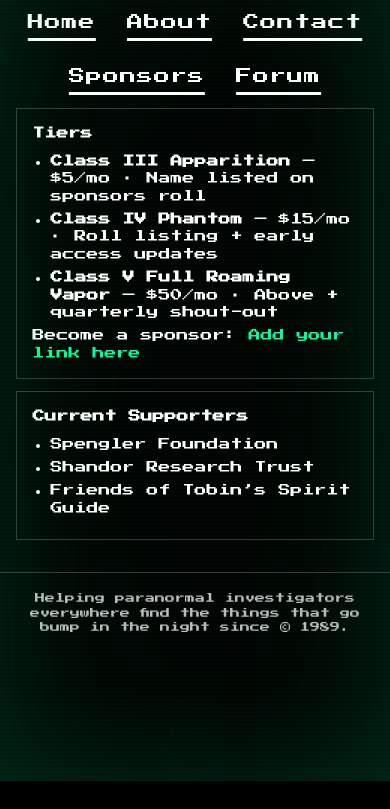
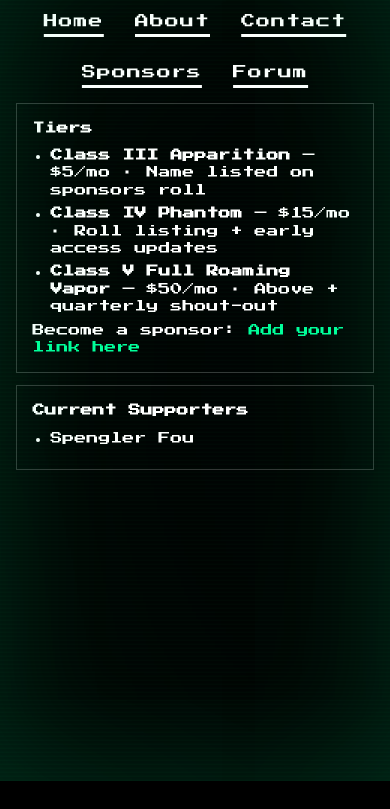
Before and after one commit to amhogsx-blip/occult-reference-search, a plain HTML site: page sponsors.html in a window 390 px wide. Shown: the part 63-872 px from the top of the page. Drawn offline with Linux system fonts and the light colour scheme.

Commit message:
Update sponsors.html

```diff
--- a/sponsors.html
+++ b/sponsors.html
@@ -6,21 +6,36 @@
 <link href="https://fonts.googleapis.com/css2?family=Press+Start+2P&display=swap" rel="stylesheet">
 <style>
 :root{--bg:#000;--fg:#fff;--muted:#bbb;--accent:#00ff99;--border:#333;}
-html,body{margin:0;height:100%;background:var(--bg);color:var(--fg);font-family:"Press Start 2P",monospace;font-size:12px;line-height:1.45}
+html,body{margin:0;height:100%;background:var(--bg);color:var(--fg);
+  font-family:"Press Start 2P",monospace;font-size:12px;line-height:1.45}
 body::before,body::after{content:"";position:fixed;inset:0;pointer-events:none;z-index:9999}
-body::before{background:linear-gradient(rgba(0,255,153,.06), rgba(0,255,153,.06)) 0 0/100% 100%,repeating-linear-gradient(0deg,rgba(0,255,153,.08) 0,rgba(0,255,153,.08) 1px,transparent 2px,transparent 4px);mix-blend-mode:screen;animation:scan-flicker 6s infinite linear}
+body::before{
+  background:linear-gradient(rgba(0,255,153,.06), rgba(0,255,153,.06)) 0 0/100% 100%,
+             repeating-linear-gradient(0deg,rgba(0,255,153,.08) 0,rgba(0,255,153,.08) 1px,transparent 2px,transparent 4px);
+  mix-blend-mode:screen;animation:scan-flicker 6s infinite linear}
 body::after{box-shadow:inset 0 0 120px rgba(0,255,153,.12),inset 0 0 280px rgba(0,255,153,.08)}
 @keyframes scan-flicker{0%{opacity:.22}45%{opacity:.28}50%{opacity:.20}55%{opacity:.28}100%{opacity:.22}}
 a{color:var(--accent);text-decoration:none}a:hover{text-decoration:underline}
-.title{text-align:center;font-size:clamp(22px,5vw,46px);letter-spacing:2px;text-shadow:0 0 8px rgba(0,255,153,.2);margin:28px 0 12px}
-.btnbar{display:flex;justify-content:center;gap:min(8vw,80px);margin:14px auto 20px;flex-wrap:wrap}
-.btn{color:#fff;text-decoration:underline;text-decoration-thickness:3px;text-underline-offset:8px;letter-spacing:1px;font-size:16px}
-.btn:hover{color:#fff;text-decoration-color:var(--accent);text-shadow:0 0 8px rgba(255,255,255,.35)}
+
+.title{text-align:center;font-size:clamp(22px,5vw,46px);letter-spacing:2px;
+  text-shadow:0 0 8px rgba(0,255,153,.2);margin:28px 0 12px}
+
+/* Nav (with Home link) */
+.btnbar{display:flex;justify-content:center;gap:min(8vw,80px);
+  margin:14px auto 20px;flex-wrap:wrap}
+.btn{color:#fff;text-decoration:underline;text-decoration-thickness:3px;
+  text-underline-offset:8px;letter-spacing:1px;font-size:16px}
+.btn:hover{color:#fff;text-decoration-color:var(--accent);
+  text-shadow:0 0 8px rgba(255,255,255,.35)}
+
 .content{max-width:960px;width:92vw;margin:0 auto 32px}
 .block{border:1px solid var(--border);padding:16px;margin-top:12px}
 ul{margin:10px 0 0 18px;padding:0} li{margin:6px 0}
-footer{margin-top:auto;padding:18px 10px;text-align:center;color:var(--muted);border-top:1px solid var(--border)}
+
+footer{margin-top:auto;padding:18px 10px;text-align:center;color:var(--muted);
+  border-top:1px solid var(--border)}
 .small{font-size:10px}
+@media (max-width:520px){ .btn{font-size:14px;text-underline-offset:6px} }
 </style>
 </head>
 <body>
@@ -48,15 +63,4 @@ footer{margin-top:auto;padding:18px 10px;text-align:center;color:var(--muted);bo
   <div class="block">
     <strong>Current Supporters</strong>
     <ul>
-      <li>Spengler Foundation</li>
-      <li>Shandor Research Trust</li>
-      <li>Friends of Tobin’s Spirit Guide</li>
-    </ul>
-  </div>
-</div>
-
-<footer>
-  <div class="small">Helping paranormal investigators everywhere find the things that go bump in the night since © 1989.</div>
-</footer>
-</body>
-</html>
+      <li>Spengler Fou
```
